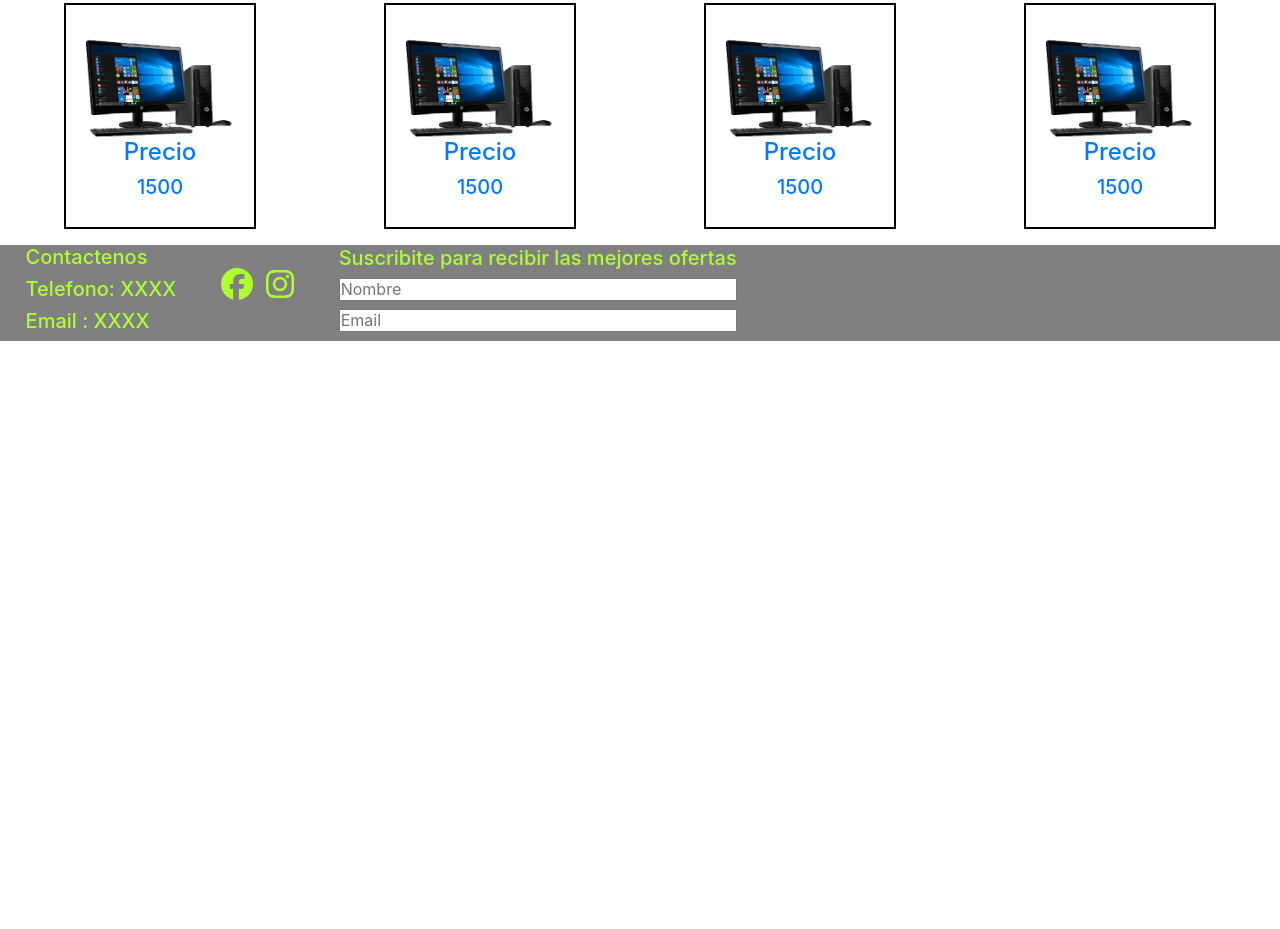
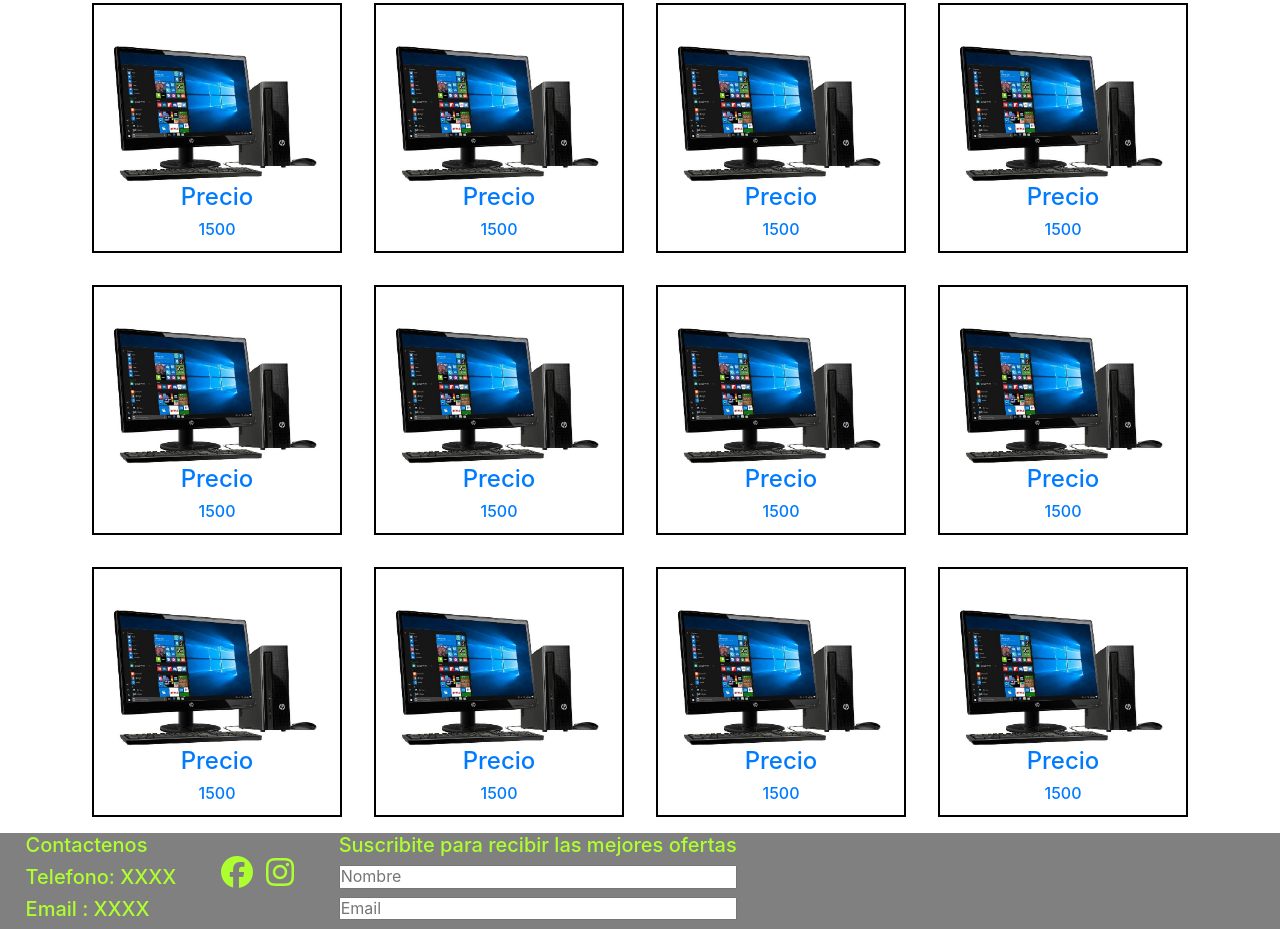
Before and after one commit to MarianoRamborger/CompuDelivery, a plain HTML site: page index.html in a window 1280 px wide. Shown: the part 551-1480 px from the top of the page. Before the commit the page ends 892 px from the top, so only its background shows below. Drawn offline with nearby package versions, Linux system fonts and the light colour scheme.

Commit message:
Cards arregladas para mobile

```diff
--- a/carousel.html
+++ b/carousel.html
@@ -25,3 +25,7 @@
       <span class="sr-only">Next</span>
     </a>
   </div>
+
+
+
+  <script src="script2.js"></script>
--- a/index.html
+++ b/index.html
@@ -80,7 +80,7 @@
 
 </div>
 
-<div id="ofertasCards" >
+<div id="ofertasCardSection" >
 
  <a class="ofertasCard" href="#">
    <div >
@@ -114,6 +114,69 @@
    </div>
  </a>
 
+ <a class="ofertasCard" href="#">
+  <div >
+    <img src="placeholder.png" alt="">
+    <h4> Precio </h4>
+    <h5> 1500  </h5>
+  </div>
+</a>
+
+<a class="ofertasCard" href="#">
+  <div >
+    <img src="placeholder.png" alt="">
+    <h4> Precio </h4>
+    <h5> 1500  </h5>
+  </div>
+</a>
+
+<a class="ofertasCard" href="#">
+  <div >
+    <img src="placeholder.png" alt="">
+    <h4> Precio </h4>
+    <h5> 1500  </h5>
+  </div>
+</a>
+
+<a class="ofertasCard" href="#">
+  <div >
+    <img src="placeholder.png" alt="">
+    <h4> Precio </h4>
+    <h5> 1500  </h5>
+  </div>
+</a>
+
+<a class="ofertasCard" href="#">
+  <div >
+    <img src="placeholder.png" alt="">
+    <h4> Precio </h4>
+    <h5> 1500  </h5>
+  </div>
+</a>
+
+<a class="ofertasCard" href="#">
+  <div >
+    <img src="placeholder.png" alt="">
+    <h4> Precio </h4>
+    <h5> 1500  </h5>
+  </div>
+</a>
+
+<a class="ofertasCard" href="#">
+  <div >
+    <img src="placeholder.png" alt="">
+    <h4> Precio </h4>
+    <h5> 1500  </h5>
+  </div>
+</a>
+
+<a class="ofertasCard" href="#">
+  <div >
+    <img src="placeholder.png" alt="">
+    <h4> Precio </h4>
+    <h5> 1500  </h5>
+  </div>
+</a>
 
 
 </div>
--- a/script.js
+++ b/script.js
@@ -23,7 +23,6 @@ AjaxLoad = (target, request) => {
     xhttp.open("GET", `${request}`, true)
     xhttp.send();
 }
-
 
 
 if (isMobileDevice() == false) {
--- /dev/null
+++ b/script2.js
@@ -0,0 +1 @@
+console.log("script 2 has been loaded")
--- a/style.css
+++ b/style.css
@@ -182,27 +182,41 @@ nav, nav a{
     margin-left: 30%
 }
 
-#ofertasCards {
+#ofertasCardSection {
 
     display: flex;
     flex-flow: row wrap;
-    justify-content: space-around;
+    justify-content: center;
 }
 
+
+
 .ofertasCard {
+
 
     border: 2px solid black;
     text-align: center;
     padding: 20px;
     margin: 1em;
-    max-width: 15%;
-    max-height: 15%;
+    max-width: 250px;
+    max-height: 250px;
 
 
 }
 
+.ofertasCard h4{
+    font-size: 1.5em;
+
+}
+
+.ofertasCard h5{
+    font-size: 1em;
+
+}
+
+
 .ofertasCard div img {
 
-    max-width:100% ; height:auto
+    max-width:100% ; height:auto;
 
 }
```
